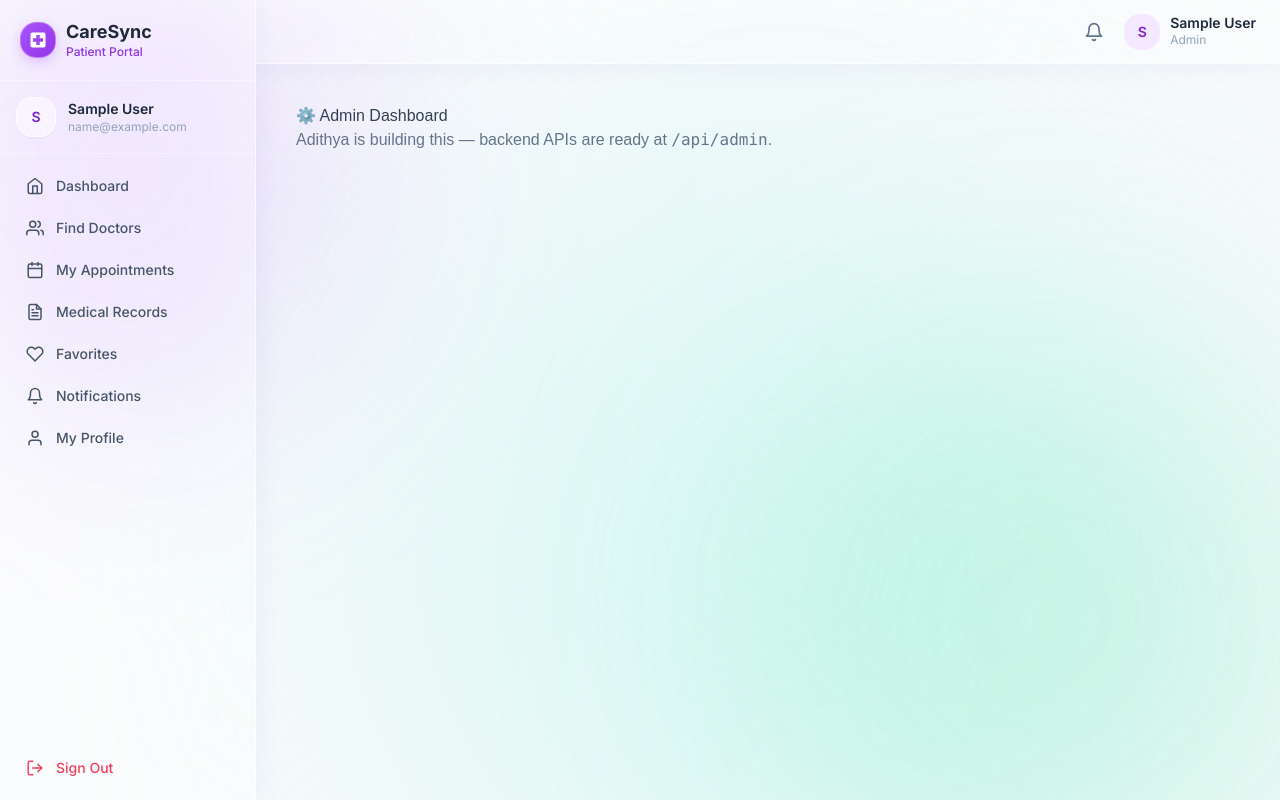
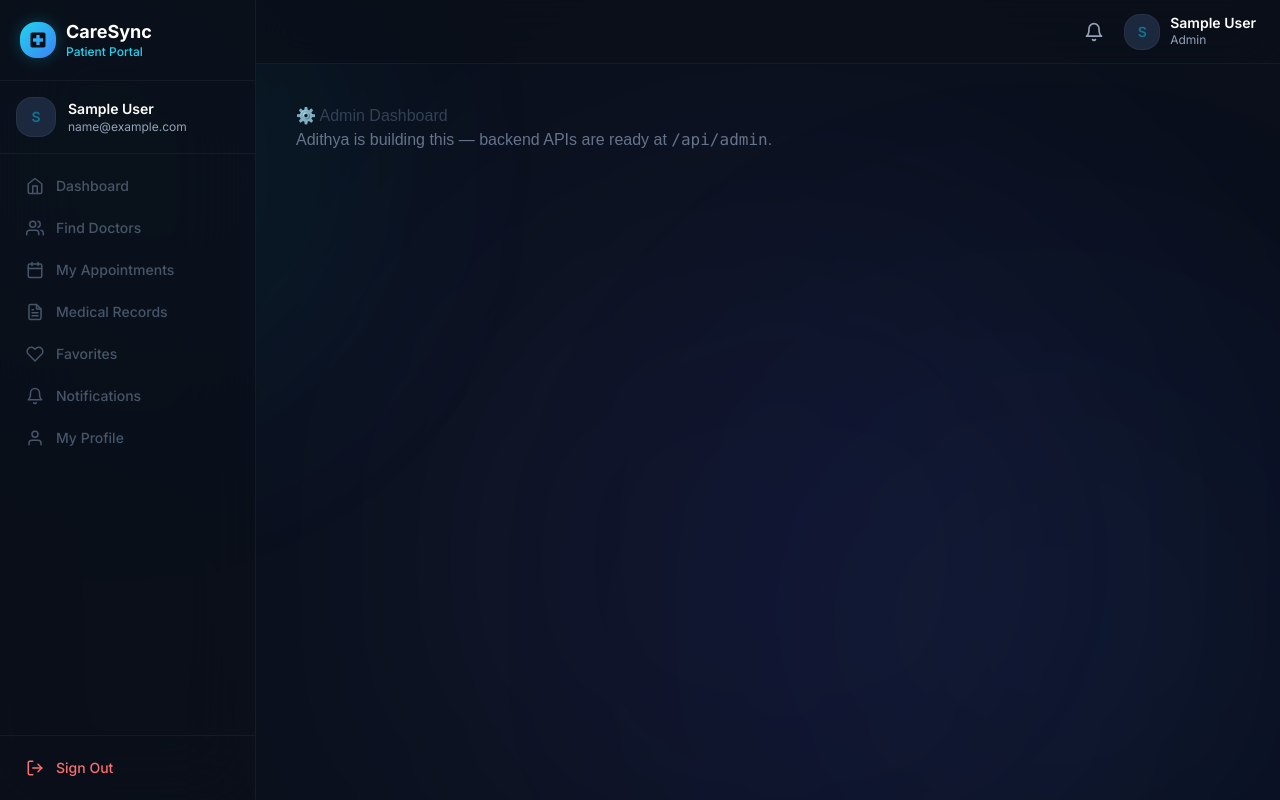
Before and after one commit to joeljoys130-lab/care-sync, a React (Vite) app in the folder frontend/: page /admin/dashboard in a window 1280 px wide. Built offline with nearby package versions, Linux system fonts and the light colour scheme; sample sign-in values are in the browser's storage.

Commit message:
style: apply devin inspired dark tech theme

```diff
--- a/frontend/src/components/layout/DashboardLayout.jsx
+++ b/frontend/src/components/layout/DashboardLayout.jsx
@@ -22,11 +22,11 @@ const DashboardLayout = ({ role = 'patient' }) => {
   const { user } = useAuth();
 
   return (
-    <div className="flex h-screen overflow-hidden relative z-0">
+    <div className="flex h-screen overflow-hidden relative z-0 bg-surface">
       {/* ── Abstract Glassmorphism Background Orbs ── */}
-      <div className="absolute top-[-10%] left-[-10%] w-[500px] h-[500px] bg-purple-300/40 rounded-full mix-blend-multiply filter blur-[100px] -z-10 animate-pulse"></div>
-      <div className="absolute top-[40%] right-[-5%] w-[600px] h-[600px] bg-emerald-300/30 rounded-full mix-blend-multiply filter blur-[120px] -z-10 animate-pulse" style={{ animationDelay: '2s' }}></div>
-      <div className="absolute bottom-[-20%] left-[30%] w-[800px] h-[800px] bg-teal-200/30 rounded-full mix-blend-multiply filter blur-[150px] -z-10"></div>
+      <div className="absolute top-[-10%] left-[-10%] w-[500px] h-[500px] bg-cyan-500/10 rounded-full filter blur-[120px] -z-10 animate-pulse"></div>
+      <div className="absolute top-[40%] right-[-5%] w-[600px] h-[600px] bg-blue-600/10 rounded-full filter blur-[150px] -z-10 animate-pulse" style={{ animationDelay: '2s' }}></div>
+      <div className="absolute bottom-[-20%] left-[30%] w-[800px] h-[800px] bg-indigo-500/10 rounded-full filter blur-[180px] -z-10"></div>
       {/* ── Sidebar ── */}
       <Sidebar role={role} open={sidebarOpen} onClose={() => setSidebarOpen(false)} />
 
@@ -41,11 +41,11 @@ const DashboardLayout = ({ role = 'patient' }) => {
       {/* ── Main area ── */}
       <div className="flex-1 flex flex-col min-w-0 overflow-hidden">
         {/* Top header */}
-        <header className="flex items-center justify-between h-16 px-4 sm:px-6 bg-white/40 backdrop-blur-xl border-b border-white/60 flex-shrink-0 shadow-[0_4px_24px_rgba(31,38,135,0.05)] z-10">
+        <header className="flex items-center justify-between h-16 px-4 sm:px-6 bg-[#0a0f1a]/80 backdrop-blur-xl border-b border-white/5 flex-shrink-0 z-10">
           {/* Hamburger (mobile only) */}
           <button
             onClick={() => setSidebarOpen(true)}
-            className="lg:hidden p-2 rounded-xl hover:bg-slate-100 text-slate-500 transition"
+            className="lg:hidden p-2 rounded-xl hover:bg-surface-100 text-slate-400 transition"
             aria-label="Open menu"
           >
             <FiMenu className="text-xl" />
@@ -58,7 +58,7 @@ const DashboardLayout = ({ role = 'patient' }) => {
           <div className="flex items-center gap-3 ml-auto">
             {/* Notification bell */}
             <button
-              className="relative p-2 rounded-xl hover:bg-slate-100 text-slate-500 transition"
+              className="relative p-2 rounded-xl hover:bg-surface-100 text-slate-400 transition"
               aria-label="Notifications"
             >
               <FiBell className="text-xl" />
@@ -66,7 +66,7 @@ const DashboardLayout = ({ role = 'patient' }) => {
 
             {/* User avatar */}
             <div className="flex items-center gap-2.5">
-              <div className="w-9 h-9 rounded-xl bg-primary-100 flex items-center justify-center flex-shrink-0">
+              <div className="w-9 h-9 rounded-xl bg-surface-100 flex items-center justify-center flex-shrink-0 border border-white/5">
                 {user?.avatar ? (
                   <img src={user.avatar} alt={user.name} className="w-full h-full object-cover rounded-xl" />
                 ) : (
@@ -76,7 +76,7 @@ const DashboardLayout = ({ role = 'patient' }) => {
                 )}
               </div>
               <div className="hidden sm:block">
-                <p className="text-sm font-semibold text-slate-800 leading-none">{user?.name || 'User'}</p>
+                <p className="text-sm font-semibold text-white leading-none">{user?.name || 'User'}</p>
                 <p className="text-xs text-slate-400 capitalize mt-0.5">{user?.role || role}</p>
               </div>
             </div>
--- a/frontend/src/components/layout/Sidebar.jsx
+++ b/frontend/src/components/layout/Sidebar.jsx
@@ -33,34 +33,34 @@ const Sidebar = ({ role = 'patient', open, onClose }) => {
     <aside
       className={`
         fixed lg:static inset-y-0 left-0 z-30
-        flex flex-col w-64 bg-white/40 backdrop-blur-2xl border-r border-white/60 shadow-[4px_0_24px_0_rgba(31,38,135,0.05)]
+        flex flex-col w-64 bg-[#0a0f1a]/80 backdrop-blur-2xl border-r border-white/5
         transition-transform duration-300
         ${open ? 'translate-x-0' : '-translate-x-full'} lg:translate-x-0
       `}
     >
       {/* Logo */}
-      <div className="flex items-center justify-between p-5 border-b border-white/40">
+      <div className="flex items-center justify-between p-5 border-b border-white/5">
         <div className="flex items-center gap-2.5">
-          <div className="w-9 h-9 bg-gradient-to-br from-primary-500 to-primary-600 rounded-xl flex items-center justify-center shadow-[0_4px_12px_rgba(168,85,247,0.3)] border border-white/30">
-            <MdLocalHospital className="text-white text-xl" />
+          <div className="w-9 h-9 bg-gradient-to-br from-cyan-400 to-blue-500 rounded-xl flex items-center justify-center shadow-[0_0_15px_rgba(6,182,212,0.3)]">
+            <MdLocalHospital className="text-[#0a0f1a] text-xl" />
           </div>
           <div>
-            <span className="font-bold text-slate-800 text-lg leading-none">CareSync</span>
-            <span className="block text-xs text-primary-600 capitalize font-medium">Patient Portal</span>
+            <span className="font-bold text-white text-lg leading-none">CareSync</span>
+            <span className="block text-xs text-primary-400 capitalize font-medium">Patient Portal</span>
           </div>
         </div>
         <button
           onClick={onClose}
-          className="lg:hidden p-1.5 rounded-lg hover:bg-slate-100 text-slate-400"
+          className="lg:hidden p-1.5 rounded-lg hover:bg-surface-100 text-slate-400"
         >
           <FiX />
         </button>
       </div>
 
       {/* User Info */}
-      <div className="px-4 py-4 border-b border-white/40">
+      <div className="px-4 py-4 border-b border-white/5">
         <div className="flex items-center gap-3">
-          <div className="w-10 h-10 rounded-xl overflow-hidden bg-white/50 border border-white/60 shadow-sm flex items-center justify-center flex-shrink-0">
+          <div className="w-10 h-10 rounded-xl overflow-hidden bg-surface-100 border border-white/5 flex items-center justify-center flex-shrink-0">
             {user?.avatar ? (
               <img src={user.avatar} alt={user?.name || 'User'} className="w-full h-full object-cover" />
             ) : (
@@ -70,7 +70,7 @@ const Sidebar = ({ role = 'patient', open, onClose }) => {
             )}
           </div>
           <div className="min-w-0">
-            <p className="text-sm font-semibold text-slate-800 truncate">{user?.name || 'Patient'}</p>
+            <p className="text-sm font-semibold text-white truncate">{user?.name || 'Patient'}</p>
             <p className="text-xs text-slate-400 truncate">{user?.email}</p>
           </div>
         </div>
@@ -94,10 +94,10 @@ const Sidebar = ({ role = 'patient', open, onClose }) => {
       </nav>
 
       {/* Logout */}
-      <div className="p-3 border-t border-white/40">
+      <div className="p-3 border-t border-white/5">
         <button
           onClick={handleLogout}
-          className="nav-item w-full text-rose-500 hover:bg-rose-500/10 hover:text-rose-600"
+          className="nav-item w-full text-red-400 hover:bg-red-500/10 hover:text-red-300"
         >
           <FiLogOut className="text-lg" />
           <span>Sign Out</span>
--- a/frontend/src/pages/Login.jsx
+++ b/frontend/src/pages/Login.jsx
@@ -35,25 +35,25 @@ const Login = () => {
   };
 
   return (
-    <div className="relative min-h-screen flex items-center justify-center p-6 overflow-hidden z-0 bg-surface-50">
+    <div className="relative min-h-screen flex items-center justify-center p-6 overflow-hidden z-0 bg-[#0a0f1a]">
       {/* ── Abstract Glassmorphism Background Orbs ── */}
-      <div className="absolute top-[-10%] left-[-10%] w-[500px] h-[500px] bg-purple-300/40 rounded-full mix-blend-multiply filter blur-[100px] -z-10 animate-pulse"></div>
-      <div className="absolute top-[40%] right-[-5%] w-[600px] h-[600px] bg-emerald-300/30 rounded-full mix-blend-multiply filter blur-[120px] -z-10 animate-pulse" style={{ animationDelay: '2s' }}></div>
-      <div className="absolute bottom-[-20%] left-[30%] w-[800px] h-[800px] bg-teal-200/30 rounded-full mix-blend-multiply filter blur-[150px] -z-10"></div>
+      <div className="absolute top-[-10%] left-[-10%] w-[500px] h-[500px] bg-cyan-500/10 rounded-full filter blur-[120px] -z-10 animate-pulse"></div>
+      <div className="absolute top-[40%] right-[-5%] w-[600px] h-[600px] bg-blue-600/10 rounded-full filter blur-[150px] -z-10 animate-pulse" style={{ animationDelay: '2s' }}></div>
+      <div className="absolute bottom-[-20%] left-[30%] w-[800px] h-[800px] bg-indigo-500/10 rounded-full filter blur-[180px] -z-10"></div>
 
       <div className="card w-full max-w-md relative z-10 animate-slide-up">
         <div className="flex items-center gap-3 mb-6">
-          <div className="w-10 h-10 bg-gradient-to-br from-purple-500 to-purple-600 rounded-xl flex items-center justify-center shadow-[0_4px_12px_rgba(168,85,247,0.3)] border border-white/30">
-            <span className="text-white text-xl">🏥</span>
+          <div className="w-10 h-10 bg-gradient-to-br from-cyan-400 to-blue-500 rounded-xl flex items-center justify-center shadow-[0_0_15px_rgba(6,182,212,0.3)]">
+            <span className="text-[#0a0f1a] text-xl">🏥</span>
           </div>
-          <span className="text-2xl font-bold bg-gradient-to-r from-purple-600 to-emerald-500 bg-clip-text text-transparent">CareSync</span>
+          <span className="text-2xl font-bold bg-gradient-to-r from-cyan-400 to-blue-500 bg-clip-text text-transparent">CareSync</span>
         </div>
 
-        <h2 className="text-2xl font-bold text-slate-800 mb-1">Welcome back</h2>
-        <p className="text-sm text-slate-500 mb-6">Sign in to your account</p>
+        <h2 className="text-2xl font-bold text-white mb-1">Welcome back</h2>
+        <p className="text-sm text-slate-400 mb-6">Sign in to your account</p>
 
         {error && (
-          <div className="bg-red-50/50 backdrop-blur-md border border-red-200 text-red-600 rounded-xl px-4 py-3 mb-6 text-sm">
+          <div className="bg-red-500/10 backdrop-blur-md border border-red-500/30 text-red-400 rounded-xl px-4 py-3 mb-6 text-sm">
             {error}
           </div>
         )}
@@ -86,15 +86,15 @@ const Login = () => {
           <button
             type="submit"
             disabled={loading}
-            className="w-full mt-2 py-3 bg-gradient-to-r from-purple-500/90 to-emerald-400/90 hover:from-purple-500 hover:to-emerald-400 backdrop-blur-md text-white font-semibold rounded-2xl shadow-[0_8px_20px_rgba(168,85,247,0.3)] border border-white/20 transition-all transform hover:-translate-y-0.5 disabled:opacity-70 disabled:cursor-not-allowed"
+            className="w-full mt-2 py-3 bg-gradient-to-r from-cyan-500 to-blue-600 hover:from-cyan-400 hover:to-blue-500 backdrop-blur-md text-white font-semibold rounded-2xl shadow-[0_0_20px_rgba(6,182,212,0.3)] border border-white/10 transition-all transform hover:-translate-y-0.5 disabled:opacity-70 disabled:cursor-not-allowed"
           >
             {loading ? 'Signing in…' : 'Sign In'}
           </button>
         </form>
 
-        <p className="text-center mt-6 text-sm text-slate-500">
+        <p className="text-center mt-6 text-sm text-slate-400">
           Don&apos;t have an account?{' '}
-          <Link to="/register" className="text-purple-600 font-semibold hover:text-purple-700 transition-colors">
+          <Link to="/register" className="text-cyan-400 font-semibold hover:text-cyan-300 transition-colors">
             Register here
           </Link>
         </p>
--- a/frontend/src/pages/Register.jsx
+++ b/frontend/src/pages/Register.jsx
@@ -33,25 +33,25 @@ const Register = () => {
   };
 
   return (
-    <div className="relative min-h-screen flex items-center justify-center p-6 overflow-hidden z-0 bg-surface-50">
+    <div className="relative min-h-screen flex items-center justify-center p-6 overflow-hidden z-0 bg-[#0a0f1a]">
       {/* ── Abstract Glassmorphism Background Orbs ── */}
-      <div className="absolute top-[-10%] left-[-10%] w-[500px] h-[500px] bg-purple-300/40 rounded-full mix-blend-multiply filter blur-[100px] -z-10 animate-pulse"></div>
-      <div className="absolute top-[40%] right-[-5%] w-[600px] h-[600px] bg-emerald-300/30 rounded-full mix-blend-multiply filter blur-[120px] -z-10 animate-pulse" style={{ animationDelay: '2s' }}></div>
-      <div className="absolute bottom-[-20%] left-[30%] w-[800px] h-[800px] bg-teal-200/30 rounded-full mix-blend-multiply filter blur-[150px] -z-10"></div>
+      <div className="absolute top-[-10%] left-[-10%] w-[500px] h-[500px] bg-cyan-500/10 rounded-full filter blur-[120px] -z-10 animate-pulse"></div>
+      <div className="absolute top-[40%] right-[-5%] w-[600px] h-[600px] bg-blue-600/10 rounded-full filter blur-[150px] -z-10 animate-pulse" style={{ animationDelay: '2s' }}></div>
+      <div className="absolute bottom-[-20%] left-[30%] w-[800px] h-[800px] bg-indigo-500/10 rounded-full filter blur-[180px] -z-10"></div>
 
       <div className="card w-full max-w-md relative z-10 animate-slide-up">
         <div className="flex items-center gap-3 mb-6">
-          <div className="w-10 h-10 bg-gradient-to-br from-purple-500 to-purple-600 rounded-xl flex items-center justify-center shadow-[0_4px_12px_rgba(168,85,247,0.3)] border border-white/30">
-            <span className="text-white text-xl">🏥</span>
+          <div className="w-10 h-10 bg-gradient-to-br from-cyan-400 to-blue-500 rounded-xl flex items-center justify-center shadow-[0_0_15px_rgba(6,182,212,0.3)]">
+            <span className="text-[#0a0f1a] text-xl">🏥</span>
           </div>
-          <span className="text-2xl font-bold bg-gradient-to-r from-purple-600 to-emerald-500 bg-clip-text text-transparent">CareSync</span>
+          <span className="text-2xl font-bold bg-gradient-to-r from-cyan-400 to-blue-500 bg-clip-text text-transparent">CareSync</span>
         </div>
 
-        <h2 className="text-2xl font-bold text-slate-800 mb-1">Create your account</h2>
-        <p className="text-sm text-slate-500 mb-6">Join CareSync and manage your health</p>
+        <h2 className="text-2xl font-bold text-white mb-1">Create your account</h2>
+        <p className="text-sm text-slate-400 mb-6">Join CareSync and manage your health</p>
 
         {error && (
-          <div className="bg-red-50/50 backdrop-blur-md border border-red-200 text-red-600 rounded-xl px-4 py-3 mb-6 text-sm">
+          <div className="bg-red-500/10 backdrop-blur-md border border-red-500/30 text-red-400 rounded-xl px-4 py-3 mb-6 text-sm">
             {error}
           </div>
         )}
@@ -124,15 +124,15 @@ const Register = () => {
           <button
             type="submit"
             disabled={loading}
-            className="w-full mt-2 py-3 bg-gradient-to-r from-purple-500/90 to-emerald-400/90 hover:from-purple-500 hover:to-emerald-400 backdrop-blur-md text-white font-semibold rounded-2xl shadow-[0_8px_20px_rgba(168,85,247,0.3)] border border-white/20 transition-all transform hover:-translate-y-0.5 disabled:opacity-70 disabled:cursor-not-allowed"
+            className="w-full mt-2 py-3 bg-gradient-to-r from-cyan-500 to-blue-600 hover:from-cyan-400 hover:to-blue-500 backdrop-blur-md text-white font-semibold rounded-2xl shadow-[0_0_20px_rgba(6,182,212,0.3)] border border-white/10 transition-all transform hover:-translate-y-0.5 disabled:opacity-70 disabled:cursor-not-allowed"
           >
             {loading ? 'Creating account…' : 'Create Account'}
           </button>
         </form>
 
-        <p className="text-center mt-6 text-sm text-slate-500">
+        <p className="text-center mt-6 text-sm text-slate-400">
           Already have an account?{' '}
-          <Link to="/login" className="text-purple-600 font-semibold hover:text-purple-700 transition-colors">
+          <Link to="/login" className="text-cyan-400 font-semibold hover:text-cyan-300 transition-colors">
             Sign in
           </Link>
         </p>
--- a/frontend/tailwind.config.js
+++ b/frontend/tailwind.config.js
@@ -8,16 +8,16 @@ export default {
     extend: {
       colors: {
         primary: {
-          50:  '#faf5ff',
-          100: '#f3e8ff',
-          200: '#e9d5ff',
-          300: '#d8b4fe',
-          400: '#c084fc',
-          500: '#a855f7',
-          600: '#9333ea',
-          700: '#7e22ce',
-          800: '#6b21a8',
-          900: '#581c87',
+          50:  '#ecfeff',
+          100: '#cffafe',
+          200: '#a5f3fc',
+          300: '#67e8f9',
+          400: '#22d3ee',
+          500: '#06b6d4',
+          600: '#0891b2',
+          700: '#0e7490',
+          800: '#155e75',
+          900: '#164e63',
         },
         secondary: {
           50:  '#f0fdf4',
@@ -32,10 +32,10 @@ export default {
           900: '#14532d',
         },
         surface: {
-          DEFAULT: '#ffffff',
-          50:  '#f8fafc',
-          100: '#f1f5f9',
-          200: '#e2e8f0',
+          DEFAULT: '#0a0f1a',
+          50:  '#131d30',
+          100: '#1c283d',
+          200: '#28364f',
         },
       },
       fontFamily: {
```
Also changed, not shown: frontend/src/pages/patient/Dashboard.jsx (+13 -13 lines), frontend/src/pages/patient/Profile.jsx (+57 -57 lines).
